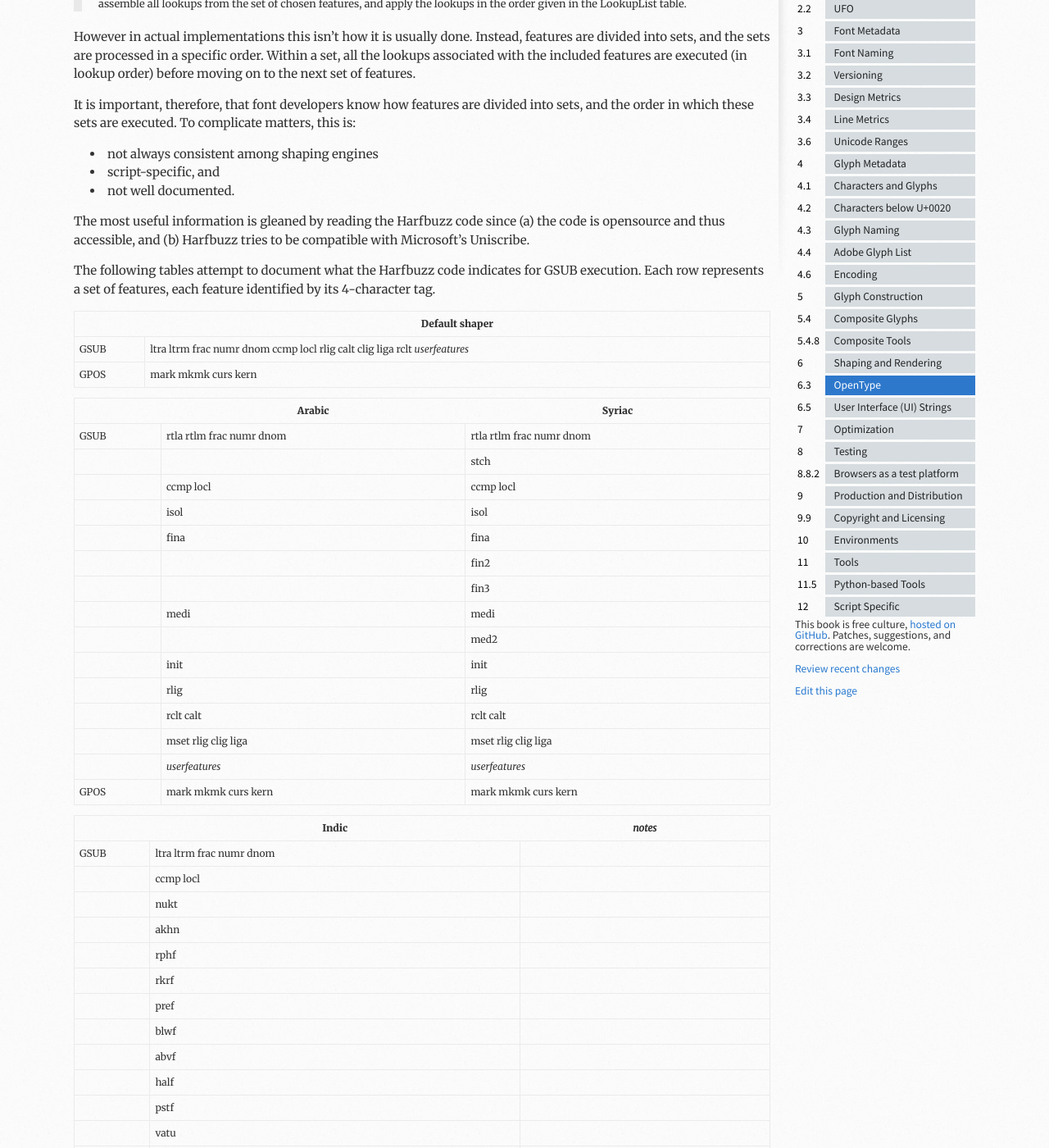
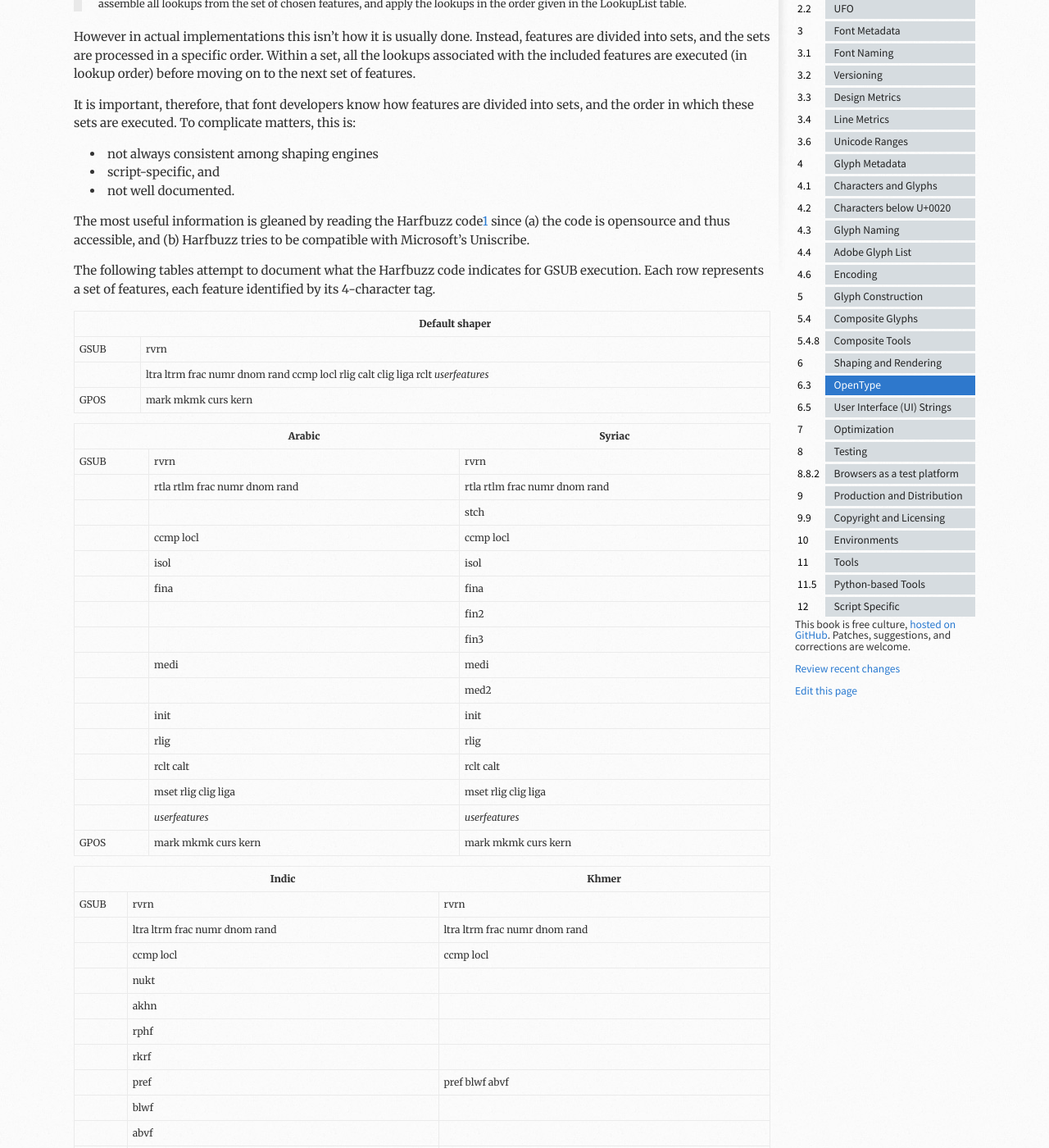
Before and after one commit to silnrsi/FDBP, a Jekyll site: the page built from en-US/OpenType.md, in a window 1280 px wide and 1400 px high, scrolled down 345 px. Shown: the whole window at 82% size. Built offline with Jekyll 4.4.1, drawn with Linux system fonts in a browser that asks for light colours; some of the changed text lies outside the part shown.

Commit message:
Update feature lists; add link to hb source
feature lists updated by a fresh look at hb source. Separated indic and khmer lists

```diff
--- a/en-US/OpenType.md
+++ b/en-US/OpenType.md
@@ -20,19 +20,21 @@ It is important, therefore, that font developers know how features are divided i
 - script-specific, and
 - not well documented.
 
-The most useful information is gleaned by reading the Harfbuzz code since (a) the code is opensource and thus accessible, and (b) Harfbuzz tries to be compatible with Microsoft's Uniscribe.
+The most useful information is gleaned by reading the Harfbuzz code[^1] since (a) the code is opensource and thus accessible, and (b) Harfbuzz tries to be compatible with Microsoft's Uniscribe.
 
 The following tables attempt to document what the Harfbuzz code indicates for GSUB execution. Each row represents a set of features, each feature identified by its 4-character tag.
 
 ||Default shaper|
 |---|---|
-|GSUB|ltra ltrm frac numr dnom ccmp locl rlig calt clig liga rclt _userfeatures_|
+|GSUB|rvrn|
+||ltra ltrm frac numr dnom rand ccmp locl rlig calt clig liga rclt _userfeatures_|
 |GPOS|mark mkmk curs kern|
 
 ||Arabic|Syriac|
 |---|---|---|
-|GSUB|rtla rtlm frac numr dnom|rtla rtlm frac numr dnom|
-|| |stch|
+|GSUB|rvrn|rvrn|
+||rtla rtlm frac numr dnom rand|rtla rtlm frac numr dnom rand|
+|||stch|
 ||ccmp locl|ccmp locl|
 ||isol|isol|
 ||fina|fina|
@@ -47,25 +49,26 @@ The following tables attempt to document what the Harfbuzz code indicates for GS
 ||_userfeatures_|_userfeatures_|
 |GPOS| mark mkmk curs kern| mark mkmk curs kern|
 
-||Indic|_notes_|
-|---|---|-|
-|GSUB|ltra ltrm frac numr dnom||
-||ccmp locl||
+||Indic|Khmer|
+|---|---|---|
+|GSUB|rvrn|rvrn|
+||ltra ltrm frac numr dnom rand|ltra ltrm frac numr dnom rand|
+||ccmp locl|ccmp locl|
 ||nukt||
 ||akhn||
 ||rphf||
 ||rkrf||
-||pref||
+||pref|pref blwf abvf|
 ||blwf||
 ||abvf||
 ||half||
 ||pstf||
 ||vatu||
 ||cjct||
-||cfar||
-||init pres abvs blws psts haln calt clig||
+|||cfar|
+||init pres abvs blws psts haln rlig calt clig rclt|pres abvs blws psts rlig calt clig rclt _userfeatures_|
 ||_userfeatures_||
-|GPOS|curs kern dist abvm blwm|kern not used in Khmer|
+|GPOS|curs kern dist abvm blwm|curs dist abvm blwm|
 
 where _userfeatures_ includes everything else that the user (or CSS) might have requested, such as dlig, ssxx, cvxx, smcp, onum, etc.
 
@@ -111,6 +114,9 @@ Note that only substitution type lookups are allowed in Stylistic Set and Charac
 
 (This section has not yet been written.)
 
+----
+[^1]: The Harfbuzz source is maintained [on Github](https://github.com/harfbuzz/harfbuzz/tree/master/src), and the pertinent information gleaned from the  `collect_features` methods of the various shaper modules (`hb-ot-shape.cc`, `hb-ot-shape-complex-arabic.cc`, `hb-ot-shape-complex-arabic.cc`, etc.)
+
 [OTinfo on SS]: http://scriptsource.org/cms/scripts/page.php?item_id=entry_detail&uid=kr5s6gwpdy
 
 [Stylistic Sets]: http://www.microsoft.com/typography/otspec/features_pt.htm#ssxx
```
